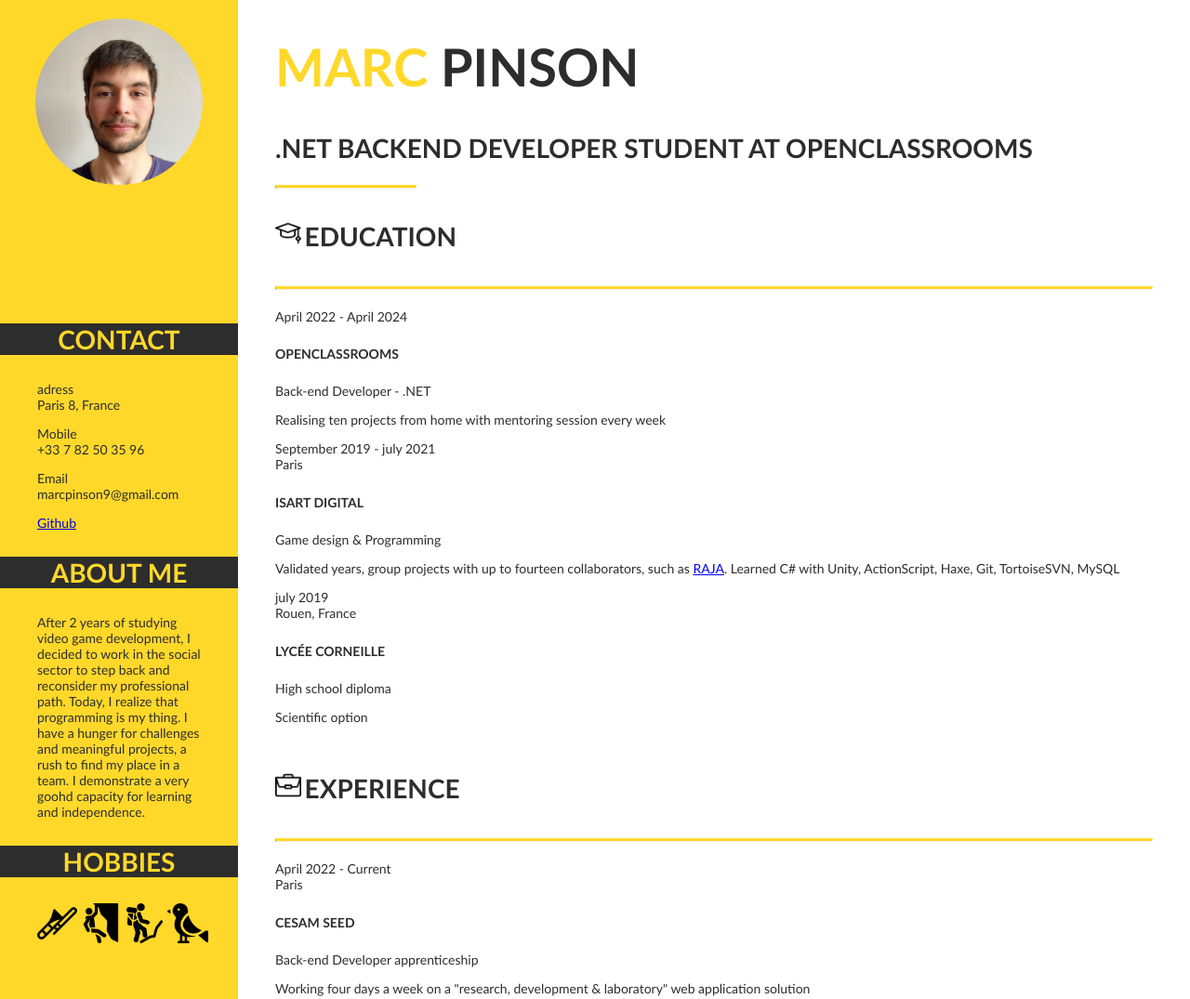
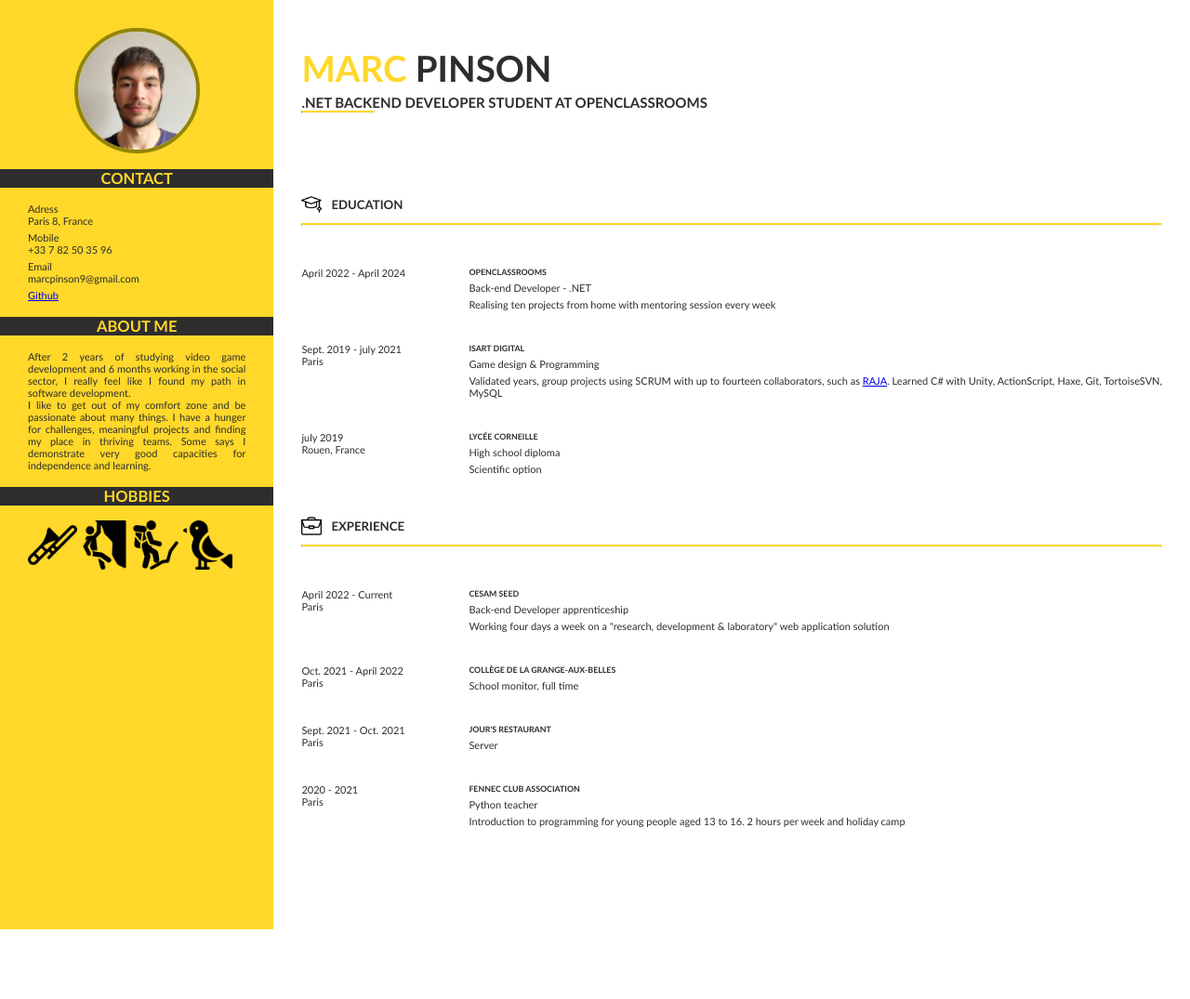
Before and after one commit to PinsonMarc/Marc_Pinson_CV_Website, a plain HTML site: page index.html in a window 1280 px wide. Shown: the top 1075 px of the page at 93% size. After the commit the page ends 1000 px from the top, so only its background shows below. Drawn offline with Linux system fonts and the light colour scheme.

Commit message:
Implemented final layout

```diff
--- a/index.html
+++ b/index.html
@@ -13,17 +13,15 @@
             <img src="sources/IMG_76272.jpg" alt="profile pricture">
         </div>
         <h3>contact</h3>
-        <p>adress <br> Paris 8, France</p>
+        <p>Adress <br> Paris 8, France</p>
         <p>Mobile <br> +33 7 82 50 35 96</p>
         <p>Email <br> marcpinson9@gmail.com</p>
         <p><a href="https://github.com/PinsonMarc" target="_blank">Github</a></p>
 
         <h3>about me</h3>
         <p>
-            After 2 years of studying video game development, I decided to work in the social sector to step back and reconsider my professional
-            path.
-            Today, I realize that programming is my thing. I have a hunger for challenges and meaningful projects, a rush to find my place in a
-            team. I demonstrate a very goohd capacity for learning and independence.
+            After 2 years of studying video game development and 6 months working in the social sector, I really feel like I found my path in software development. <br>
+            I like to get out of my comfort zone and be passionate about many things. I have a hunger for challenges, meaningful projects and finding my place in thriving teams. Some says I demonstrate very good capacities for independence and learning.
         </p>
         <h3>hobbies</h3>
         <ul>
@@ -43,21 +41,24 @@
 
     </aside>
     <header>
-        <h1><span id="first-name">marc</span> pinson</h1>
-        <h2>.Net backend developer student at OpenClassrooms</h2>
-        <hr/>
+        </div>
+            <h1><span id="first-name">marc</span> pinson</h1>
+            <h2>.Net backend developer student at OpenClassrooms</h2>
+            <hr/>
+        <div>
+
     </header>
     <section>
         <article>
-            <div>
-                <img src="sources/graduation-cap.png" alt="education logo" class="title-logo">
+            <div class="title-logo">
+                <img src="sources/graduation-cap.png" alt="education logo">
                 <h4>education</h4>
             </div>
             <hr/>
             <div class="bullet-point-container">
                 <div class="bullet-point">
-                    <div class="event-description">April 2022 - April 2024</div>
-                    <div>
+                    <div class="event-settings">April 2022 - April 2024</div>
+                    <div class="event-description">
                         <h5>OpenClassrooms</h5>
                         <p>Back-end Developer - .NET</p>
                         <p>Realising ten projects from home with mentoring session every week</p>
@@ -66,16 +67,16 @@
             </div>
             <div class="bullet-point-container">
                 <div class="bullet-point">
-                    <div class="event-description">September 2019 - july 2021<br>Paris</div>
-                    <div>
+                    <div class="event-settings">Sept. 2019 - july 2021<br>Paris</div>
+                    <div class="event-description">
                         <h5>Isart Digital</h5>
                         <p>Game design & Programming</p>
-                        <p>Validated years, group projects with up to fourteen collaborators, such as <a href="https://marcpinson.itch.io/raja" target="_blank">RAJA</a>. Learned C# with Unity, ActionScript, Haxe, Git, TortoiseSVN, MySQL</p>
+                        <p>Validated years, group projects using SCRUM with up to fourteen collaborators, such as <a href="https://marcpinson.itch.io/raja" target="_blank">RAJA</a>. Learned C# with Unity, ActionScript, Haxe, Git, TortoiseSVN, MySQL</p>
                     </div>
                 </div>
                 <div class="bullet-point">
-                    <div class="event-description">july 2019<br>Rouen, France</div>
-                    <div>
+                    <div class="event-settings">july 2019<br>Rouen, France</div>
+                    <div class="event-description">
                         <h5>Lycée Corneille</h5>
                         <p>High school diploma</p>
                         <p>Scientific option</p>
@@ -84,37 +85,37 @@
             </div>
         </article>
         <article>
-            <div>
-                <img src="sources/portfolio.png" alt="experience logo" class="title-logo">
+            <div class="title-logo">
+                <img src="sources/portfolio.png" alt="experience logo">
                 <h4>experience</h4>
             </div>
             <hr/>
             <div class="bullet-point-container">
                 <div class="bullet-point">
-                    <div class="event-description">April 2022 - Current<br>Paris</div>
-                    <div>
+                    <div class="event-settings">April 2022 - Current<br>Paris</div>
+                    <div class="event-description">
                         <h5>CESAM Seed</h5>
                         <p>Back-end Developer apprenticeship</p>
                         <p>Working four days a week on a "research, development & laboratory" web application solution</p>
                     </div>
                 </div>
                 <div class="bullet-point">
-                    <div class="event-description">October 2021 - April 2022<br>Paris</div>
-                    <div>
+                    <div class="event-settings">Oct. 2021 - April 2022<br>Paris</div>
+                    <div class="event-description">
                         <h5>Collège de la Grange-Aux-Belles</h5>
                         <p>School monitor, full time</p>
                     </div>
                 </div>
                 <div class="bullet-point">
-                    <div class="event-description">September 2021 - October 2021<br>Paris</div>
-                    <div>
+                    <div class="event-settings">Sept. 2021 - Oct. 2021<br>Paris</div>
+                    <div class="event-description">
                         <h5>Jour's restaurant</h5>
                         <p>Server</p>
                     </div>
                 </div>
                 <div class="bullet-point">
-                    <div class="event-description">2020 - 2021<br>Paris</div>
-                    <div>
+                    <div class="event-settings">2020 - 2021<br>Paris</div>
+                    <div class="event-description">
                         <h5>Fennec club association</h5>
                         <p>Python teacher</p>
                         <p>Introduction to programming for young people aged 13 to 16. 2 hours per week and holiday camp</p>
--- a/styles.css
+++ b/styles.css
@@ -1,20 +1,23 @@
 :root {
   --identity-color: rgb(255, 216, 42);
   --text-color: rgb(46, 45, 45);
-  --standard-offset: 20px;
+  --standard-offset: 5px;
 }
-
-
 
 body {
   margin: 0px;
   padding: 0px;
   font-family: "Gill Sans", sans-serif;
-  font-size: 14px;
+  font-size: 11px;
   color: var(--text-color);
   display: grid;
-  grid-template-columns: minmax(200px, 20%) minmax(300px, auto);
-  grid-template-rows: 1fr auto;
+  grid-template-columns: minmax(140px, 23%) auto;
+  grid-template-rows: 200px minmax(100vh, auto);
+}
+
+p {
+  text-align: justify;
+  margin: 5px 0;
 }
 
 aside {
@@ -24,21 +27,20 @@
 }
 
 #profile-picture {
-  /* background-color: black; */
-  margin: 20px 15%;
-  width:70%;
-  height: 300px;
-  /* height:0; */
-  /* padding-bottom: 50%; */
+  margin-top: var(--standard-offset);
+  display: flex;
+  justify-content: center;
+  height: 135px;
 }
 
 #profile-picture img{
-  width: 100%;
+  width:  135px;
+  height: 100%;
+  box-sizing: border-box;
+
+  border: 4px solid rgb(146, 132, 9);
   border-radius: 50%;
-  /* margin-top: ; */
 }
-
-
 
 h1, h2, h3, h4, h5 {
   text-transform: uppercase;
@@ -53,56 +55,58 @@
   display: inline;
 }
 
-h1 {
-  font-size: 4em;
-}
-
-h2{
-  font-size: 2em;
+ul {
+  padding-inline-start: var(--standard-offset);
 }
 
 #first-name {
   color: var(--identity-color);
 }
 
-.title-logo {
-  width: 2em;
-  height: 2em;
-  display: inline-flex;
-  justify-content: center;
-  align-items: center;
+h1 {
+  font-size: 3.5em;
+  margin-bottom: 0;
+  margin-top: 50px;
 }
 
-h2 {
-  font-size: 2em;
+h2{
+  font-size: 15px;
+  margin-bottom: 0;
+  margin-top: 5px;
 }
 
 h3 {
   background-color: var(--text-color);
   color: var(--identity-color);
   text-align: center;
-  font-size: 2em;
+  font-size: 1.5em;
 }
 
 h4 {
-  display: inline-flex;
-  justify-content: center;
+  font-size: 1.2em;
+  margin: 0 10px;
+}
+
+.title-logo img{
+  width: 2em;
+  height: 2em;
+}
+
+.title-logo {
+  display: flex;
   align-items: center;
-  font-size: 2em;
+  height: 40px;
 }
 
 h5 {
-  font-size: 1em;
+  font-size: 0.8em;
+  margin: 0;
 }
 
 hr {
-  border-top: 3px solid var(--identity-color);
+  border-top: 2px solid var(--identity-color);
   margin-top: 0;
-  margin-bottom: 20px;
-}
-
-.bullet-point div {
-  display: inline;
+  margin-bottom: 4em;
 }
 
 article{
@@ -115,24 +119,36 @@
 
 header{
   padding: 0 var(--standard-offset);
-  margin: 0px 0px;
+}
+
+header div {
+  position: absolute;
+  top: 50%;
+  -ms-transform: translateY(-50%);
+  transform: translateY(-50%);
 }
 
 header hr{
-  width: 150px;
+  width: 6%;
   position:absolute;
 }
 
 .bullet-point{
-  display: inline;
+  display: flex;
+  margin-bottom: 30px;
+
+}
+
+.event-settings {
+  width: 180px;
 }
 
 .event-description {
-  width: 20%;
+  flex : 1;
 }
 
-@media screen and (min-width: 1200px) {
+@media screen and (min-width: 800px) {
   :root {
-    --standard-offset: 40px;
+    --standard-offset: 30px;
   }
 }
```
